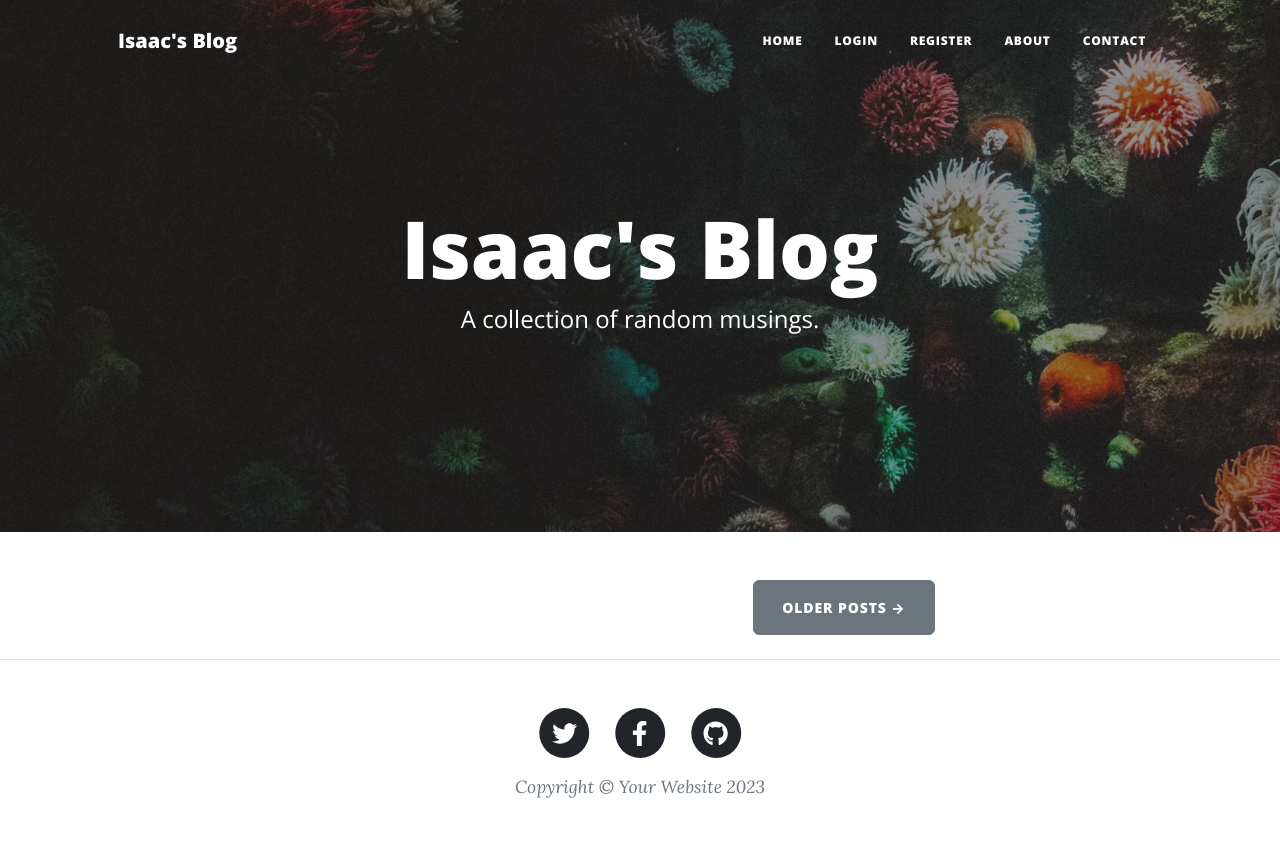
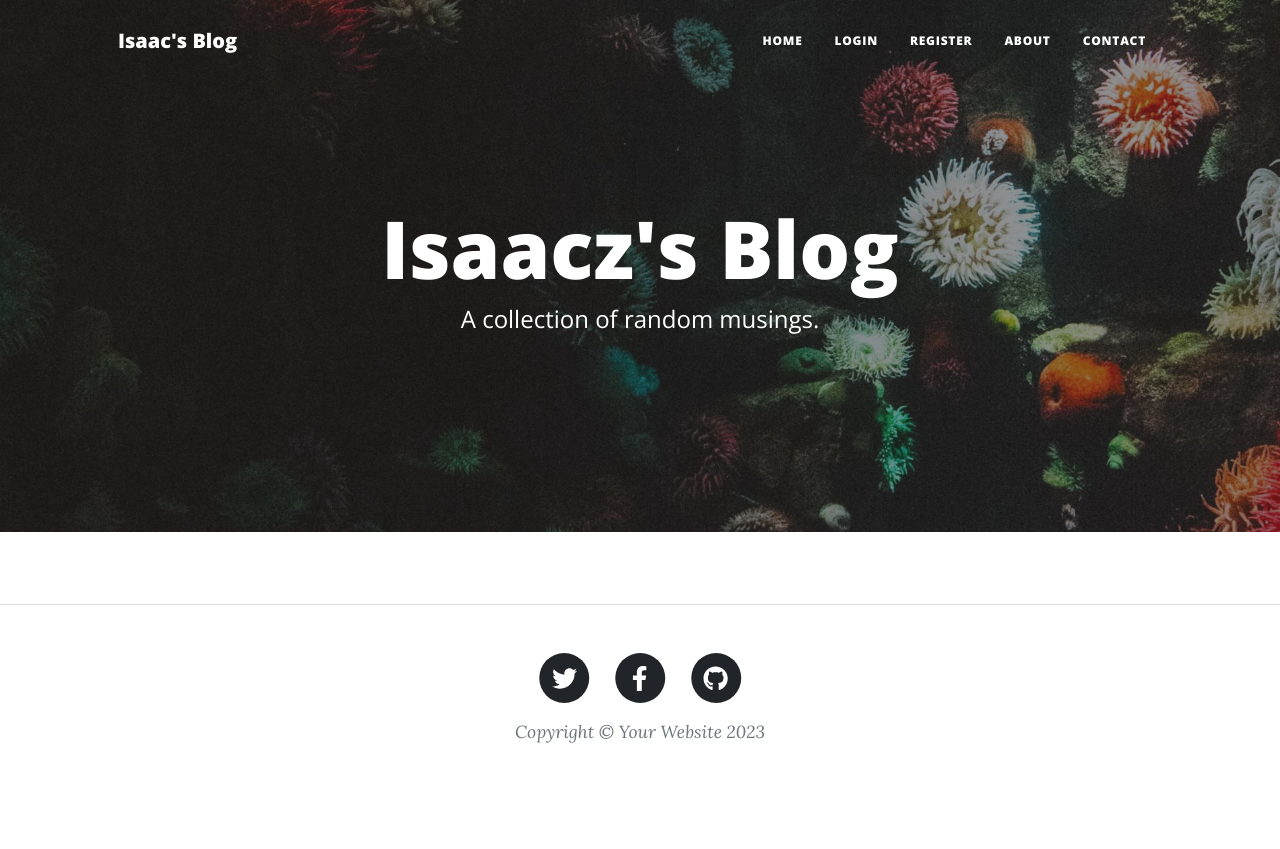
Before and after one commit to isaacescoelho/upgraded-blog, a Flask app: page / in a window 1280 px wide. After the commit the page ends 743 px from the top, so only its background shows below. Run offline with Flask 3, Linux system fonts and the light colour scheme; data that the repository does not hold is empty; some libraries are stand-ins or nearby versions.

Commit message:
remove Older Posts button

```diff
--- a/templates/index.html
+++ b/templates/index.html
@@ -9,7 +9,7 @@
     <div class="row gx-4 gx-lg-5 justify-content-center">
       <div class="col-md-10 col-lg-8 col-xl-7">
         <div class="site-heading">
-          <h1>Isaac's Blog</h1>
+          <h1>Isaacz's Blog</h1>
           <span class="subheading">A collection of random musings.</span>
         </div>
       </div>
@@ -56,7 +56,6 @@
 
       <!-- Pager-->
       <div class="d-flex justify-content-end mb-4">
-        <a class="btn btn-secondary text-uppercase" href="#!">Older Posts →</a>
       </div>
     </div>
   </div>
```
